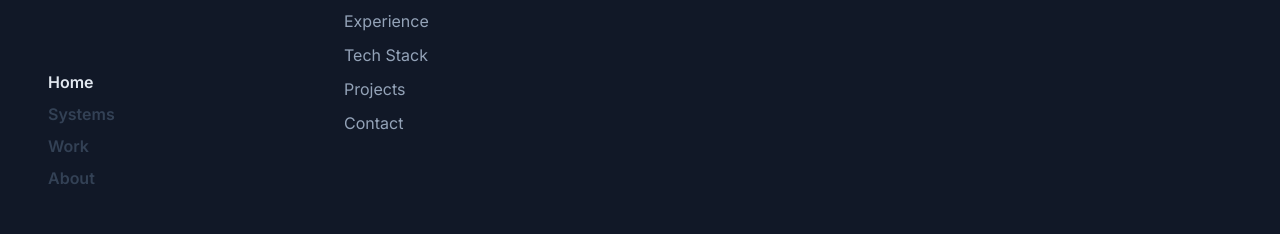
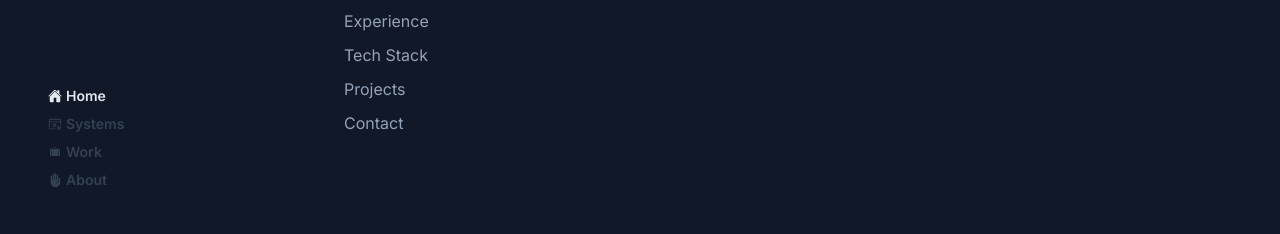
Before and after one commit to paras1729kori/pk-portfolio, a Next.js app: page / in a window 1280 px wide. Shown: the part 514-748 px from the top of the page. Built offline with nearby package versions, Linux system fonts and the light colour scheme.

Commit message:
[Refactor - Menu]: if applied, this commit will change the sidebar menu and add icons

```diff
--- a/src/app/components/common/Menu.tsx
+++ b/src/app/components/common/Menu.tsx
@@ -11,12 +11,14 @@ const Menu = () => {
   return (
     <nav className="hidden lg:flex flex-col gap-2 text-base w-fit">
       {routes?.map((route) => {
+        const Icon = route?.icon;
+
         return (
           <Link href={route?.to} key={route?.id}>
             <div
-              className={`font-semibold ${pathname === route?.to ? "text-slate-200" : "text-slate-700"}`}
+              className={`font-semibold text-sm flex items-center gap-1 ${pathname === route?.to ? "text-slate-200" : "text-slate-700"}`}
             >
-              {route?.title}
+              <Icon /> {route?.title}
             </div>
           </Link>
         );
--- a/src/app/components/common/SidebarMenu.tsx
+++ b/src/app/components/common/SidebarMenu.tsx
@@ -1,3 +1,51 @@
+// "use client";
+
+// /** library imports */
+// import { useState } from "react";
+// import { usePathname } from "next/navigation";
+// import Link from "next/link";
+// import { FaChevronLeft, FaChevronRight } from "react-icons/fa";
+// import { routes } from "./utils";
+
+// const SidebarMenu = () => {
+//   const pathname = usePathname();
+//   const [showSideMenu, setShowSideMenu] = useState(false);
+
+//   return (
+//     <section
+//       className={`lg:hidden fixed top-1/3 right-0 flex z-20 transition ease-in-out delay-100 ${showSideMenu ? "translate-x-0" : "translate-x-[94px]"}`} // 72 ==> 94
+//     >
+//       <div
+//         onClick={() => setShowSideMenu((prev) => !prev)}
+//         className={`bg-slate-400 h-fit p-2 rounded-md rounded-r-none`}
+//       >
+//         {showSideMenu ? (
+//           <FaChevronRight className="my-1 text-[16px] text-slate-800" />
+//         ) : (
+//           <FaChevronLeft className="my-1 text-[16px] text-slate-800" />
+//         )}
+//       </div>
+//       <nav
+//         className={`flex flex-col gap-2 bg-slate-800 py-2 rounded-bl-md pl-[10px] pr-[16px]`}
+//       >
+//         {routes?.map((route) => {
+//           return (
+//             <Link href={route?.to} key={route?.id}>
+//               <div
+//                 className={`font-semibold ${pathname === route?.to ? "text-slate-200" : "text-slate-600"}`}
+//               >
+//                 {route?.title}
+//               </div>
+//             </Link>
+//           );
+//         })}
+//       </nav>
+//     </section>
+//   );
+// };
+
+// export default SidebarMenu;
+
 "use client";
 
 /** library imports */
@@ -13,7 +61,7 @@ const SidebarMenu = () => {
 
   return (
     <section
-      className={`lg:hidden fixed top-1/3 right-0 flex z-20 transition ease-in-out delay-100 ${showSideMenu ? "translate-x-0" : "translate-x-[94px]"}`} // 72 ==> 94
+      className={`lg:hidden fixed top-1/3 right-0 flex z-20 transition ease-in-out delay-100 ${showSideMenu ? "translate-x-0" : "translate-x-[42px]"}`}
     >
       <div
         onClick={() => setShowSideMenu((prev) => !prev)}
@@ -26,15 +74,17 @@ const SidebarMenu = () => {
         )}
       </div>
       <nav
-        className={`flex flex-col gap-2 bg-slate-800 py-2 rounded-bl-md pl-[10px] pr-[16px]`}
+        className={`flex flex-col gap-2 bg-slate-800 p-2 rounded-l-md pr-[10px]`}
       >
         {routes?.map((route) => {
+          const Icon = route?.icon;
+
           return (
             <Link href={route?.to} key={route?.id}>
               <div
                 className={`font-semibold ${pathname === route?.to ? "text-slate-200" : "text-slate-600"}`}
               >
-                {route?.title}
+                <Icon className="text-2xl" />
               </div>
             </Link>
           );
```
Also changed, not shown: src/app/components/common/utils.ts (+11 -1 lines).
